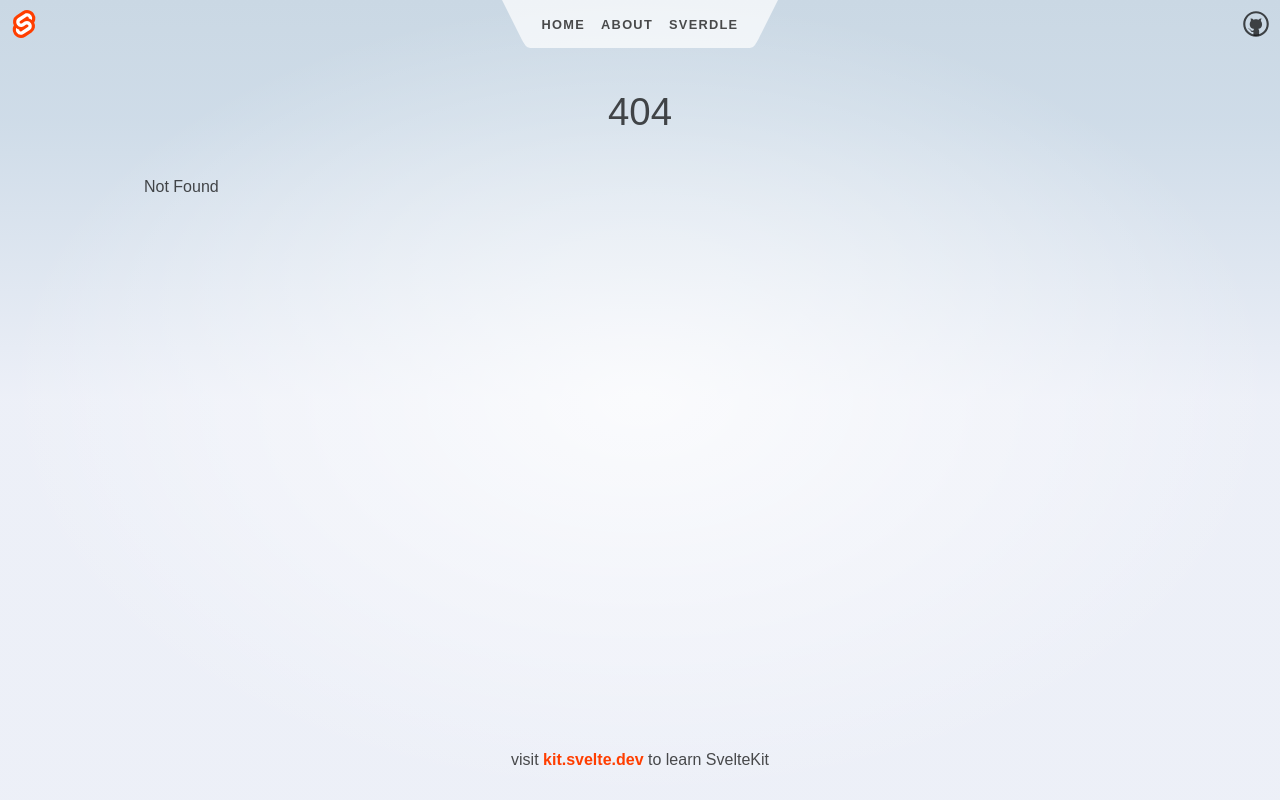
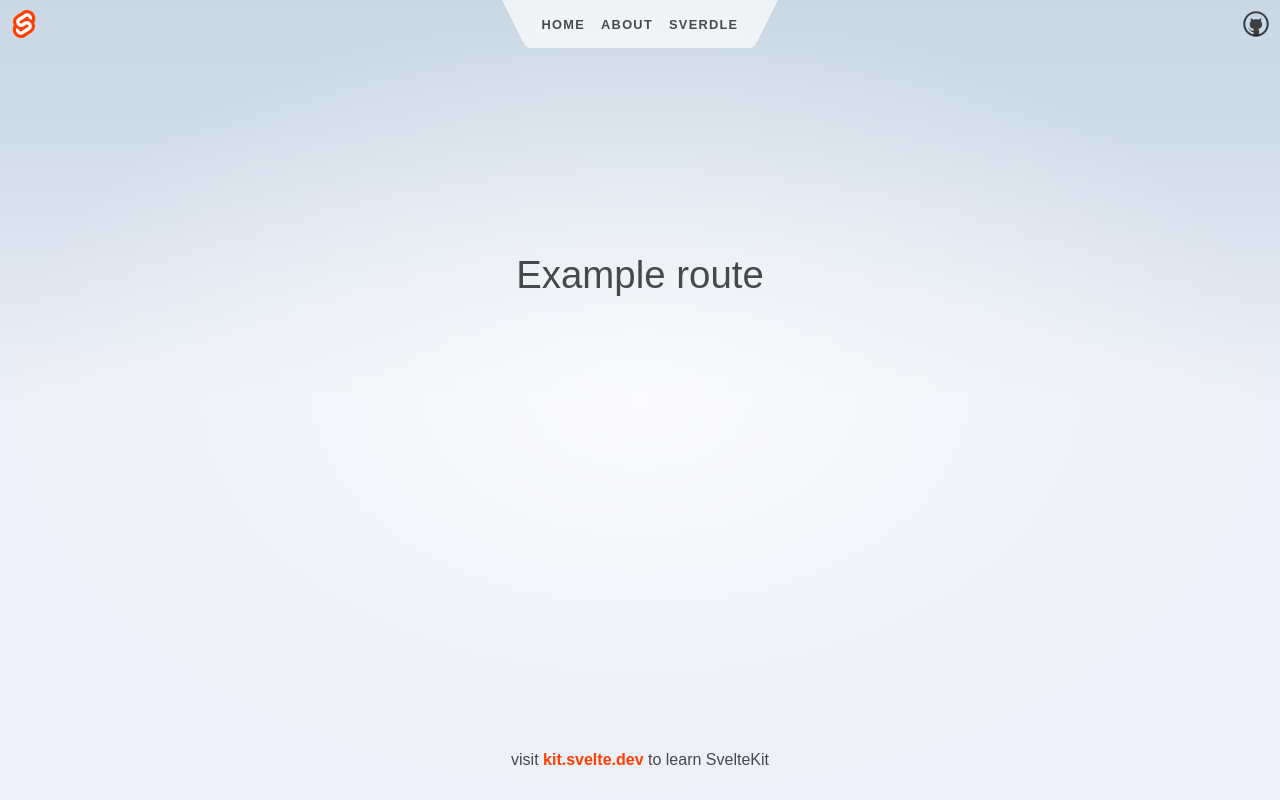
Before and after one commit to S3Prototype/sveltekit-zero-config-test, a SvelteKit app: page /example in a window 1280 px wide. Before the commit this address had no page. Built offline with nearby package versions, Linux system fonts and the light colour scheme.

Commit message:
Add real example

```diff
--- /dev/null
+++ b/src/routes/example/+page.js
@@ -0,0 +1,13 @@
+import { dev } from '$app/environment';
+
+// we don't need any JS on this page, though we'll load
+// it in dev so that we get hot module replacement
+export const csr = dev;
+
+// since there's no dynamic data here, we can prerender
+// it so that it gets served as a static asset in production
+// export const prerender = true;
+
+// export const config = {
+// 	runtime: 'edge'
+// };
--- /dev/null
+++ b/src/routes/example/+page.svelte
@@ -0,0 +1,8 @@
+<svelte:head>
+	<title>Example</title>
+	<meta name="description" content="About this app" />
+</svelte:head>
+
+<div class="text-column">
+	<h1>Example route</h1>
+</div>
```
